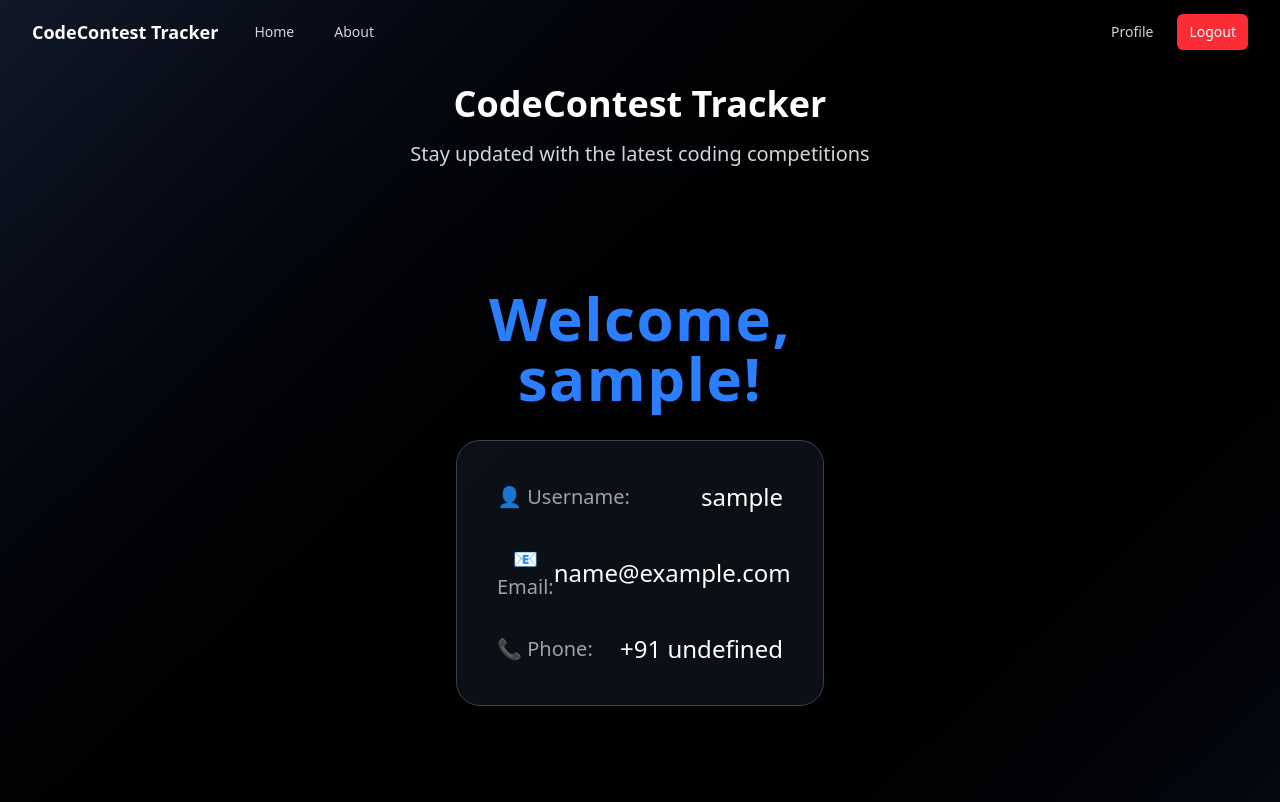
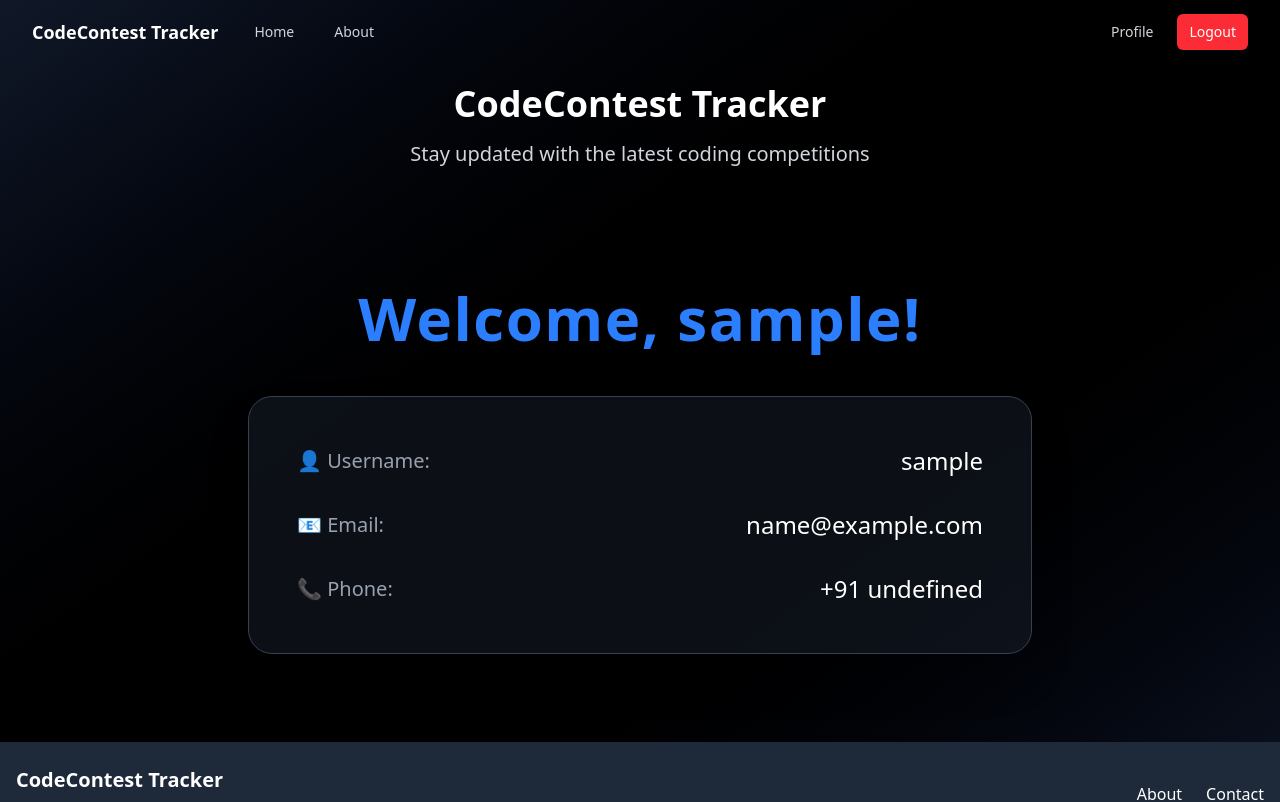
Before and after one commit to PacemakerX/codeContestTracker, a React (Vite) app in the folder codeContestTracker-frontend/: page /profile in a window 1280 px wide. Shown: the top 802 px of the page. Built offline with nearby package versions, Linux system fonts and the light colour scheme; sample sign-in values are in the browser's storage.

Commit message:
fixes user Profile

```diff
--- a/codeContestTracker-frontend/src/components/UserProfile.jsx
+++ b/codeContestTracker-frontend/src/components/UserProfile.jsx
@@ -2,6 +2,11 @@ import React, { useEffect } from "react";
 import { useNavigate } from "react-router-dom";
 import { useSelector } from "react-redux";
 
+/**
+ * Profile Component
+ * Displays user profile information with animation effects
+ * Requires authentication to access
+ */
 const Profile = () => {
   // Redux and Router hooks
   const isAuthenticated = useSelector((state) => !!state.auth.token);
@@ -10,10 +15,13 @@ const Profile = () => {
   // Get user data from localStorage
   const user = JSON.parse(localStorage.getItem("user"));
 
-  // Authentication check effect
+  /**
+   * Authentication check effect
+   * Redirects to home page if user is not authenticated
+   */
   useEffect(() => {
-    if (!isAuthenticated || !localStorage.user) {
-      navigate("/login");
+    if (!isAuthenticated) {
+      navigate("/");
     }
   }, [isAuthenticated, navigate]);
 
@@ -23,45 +31,33 @@ const Profile = () => {
   }
 
   return (
-    <div className="flex flex-col items-center min-h-screen p-4">
-      {/* Profile Container with responsive adjustments */}
+    <div className="flex flex-col items-center justify-center">
+      {/* Profile Container with fade-in animation */}
       <div
-        className="w-full max-w-md mx-auto p-6 sm:p-10 text-center opacity-0 animate-fadeIn"
+        className="w-full max-w-4xl p-14 text-center opacity-0 animate-fadeIn"
         style={{ animation: "fadeIn 1s ease-out forwards" }}
       >
-        {/* Welcome Header with responsive text size */}
-        <h1 className="text-3xl sm:text-4xl md:text-5xl lg:text-6xl font-extrabold mb-8 tracking-wide text-blue-500">
+        {/* Welcome Header */}
+        <h1 className="text-6xl font-extrabold mb-12 tracking-wide text-blue-500">
           Welcome, {user?.username}!
         </h1>
 
-        {/* User Information Card with responsive layout */}
-        <div className="text-base sm:text-xl space-y-6 sm:space-y-8 bg-gray-800/40 p-6 sm:p-10 rounded-3xl shadow-2xl border border-gray-700">
+        {/* User Information Card */}
+        <div className="text-xl space-y-8 bg-gray-800/40 p-12 rounded-3xl shadow-2xl border border-gray-700">
           {/* Username Row */}
-          <div className="flex flex-col sm:flex-row justify-between items-center space-y-2 sm:space-y-0">
-            <span className="text-gray-400 text-base sm:text-xl">
-              👤 Username:
-            </span>
-            <span className="font-medium text-lg sm:text-2xl">
-              {user?.username}
-            </span>
+          <div className="flex justify-between items-center">
+            <span className="text-gray-400 text-xl">👤 Username:</span>
+            <span className="font-medium text-2xl">{user?.username}</span>
           </div>
-
           {/* Email Row */}
-          <div className="flex flex-col sm:flex-row justify-between items-center space-y-2 sm:space-y-0">
-            <span className="text-gray-400 text-base sm:text-xl">
-              📧 Email:
-            </span>
-            <span className="font-medium text-lg sm:text-2xl break-words max-w-full">
-              {user?.email}
-            </span>
+          <div className="flex justify-between items-center">
+            <span className="text-gray-400 text-xl">📧 Email:</span>
+            <span className="font-medium text-2xl">{user?.email}</span>
           </div>
-
           {/* Phone Number Row */}
-          <div className="flex flex-col sm:flex-row justify-between items-center space-y-2 sm:space-y-0">
-            <span className="text-gray-400 text-base sm:text-xl">
-              📞 Phone:
-            </span>
-            <span className="font-medium text-lg sm:text-2xl">{`+91 ${user?.phoneNumber}`}</span>
+          <div className="flex justify-between items-center">
+            <span className="text-gray-400 text-xl">📞 Phone:</span>
+            <span className="font-medium text-2xl">{`+91 ${user?.phoneNumber}`}</span>
           </div>
         </div>
       </div>
```
